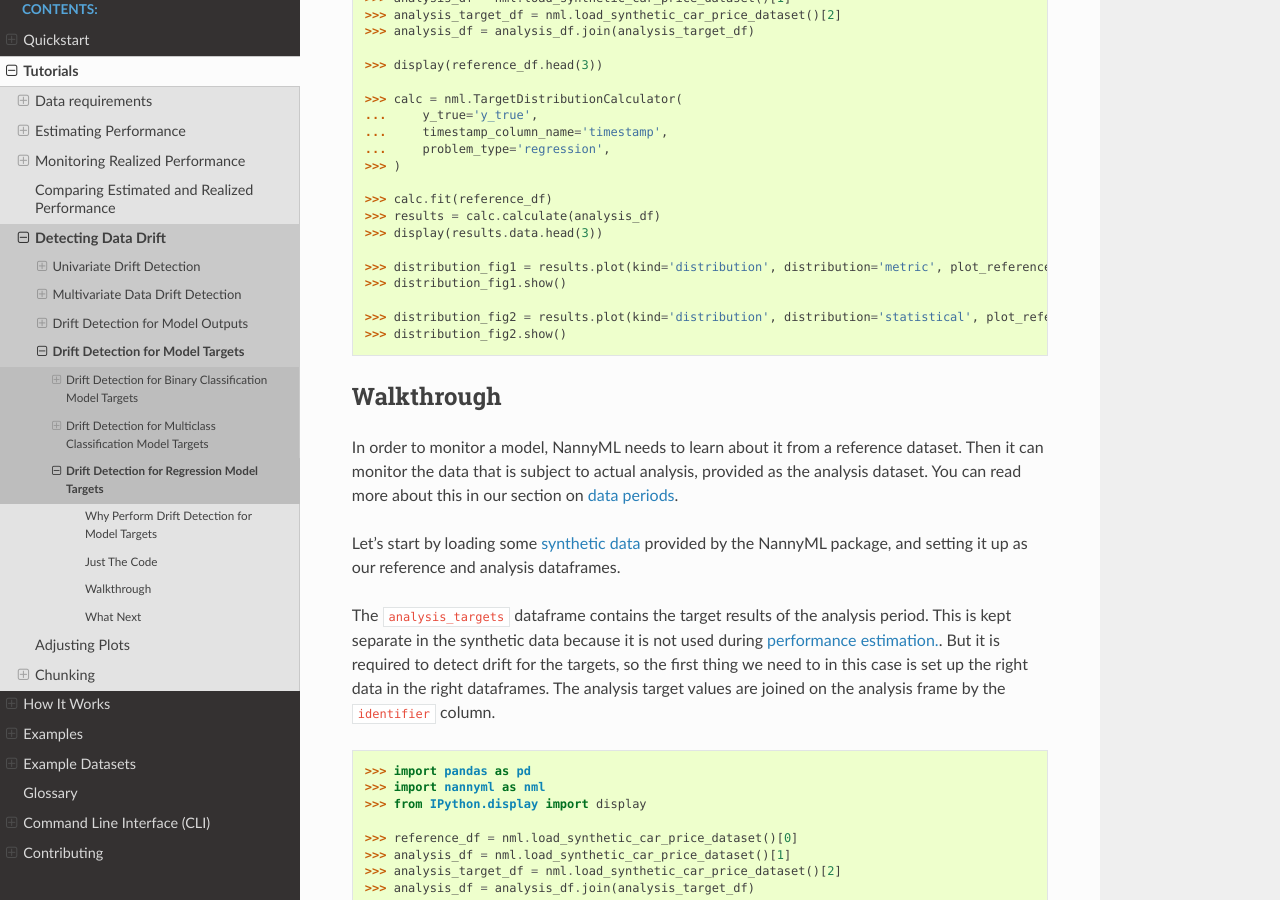
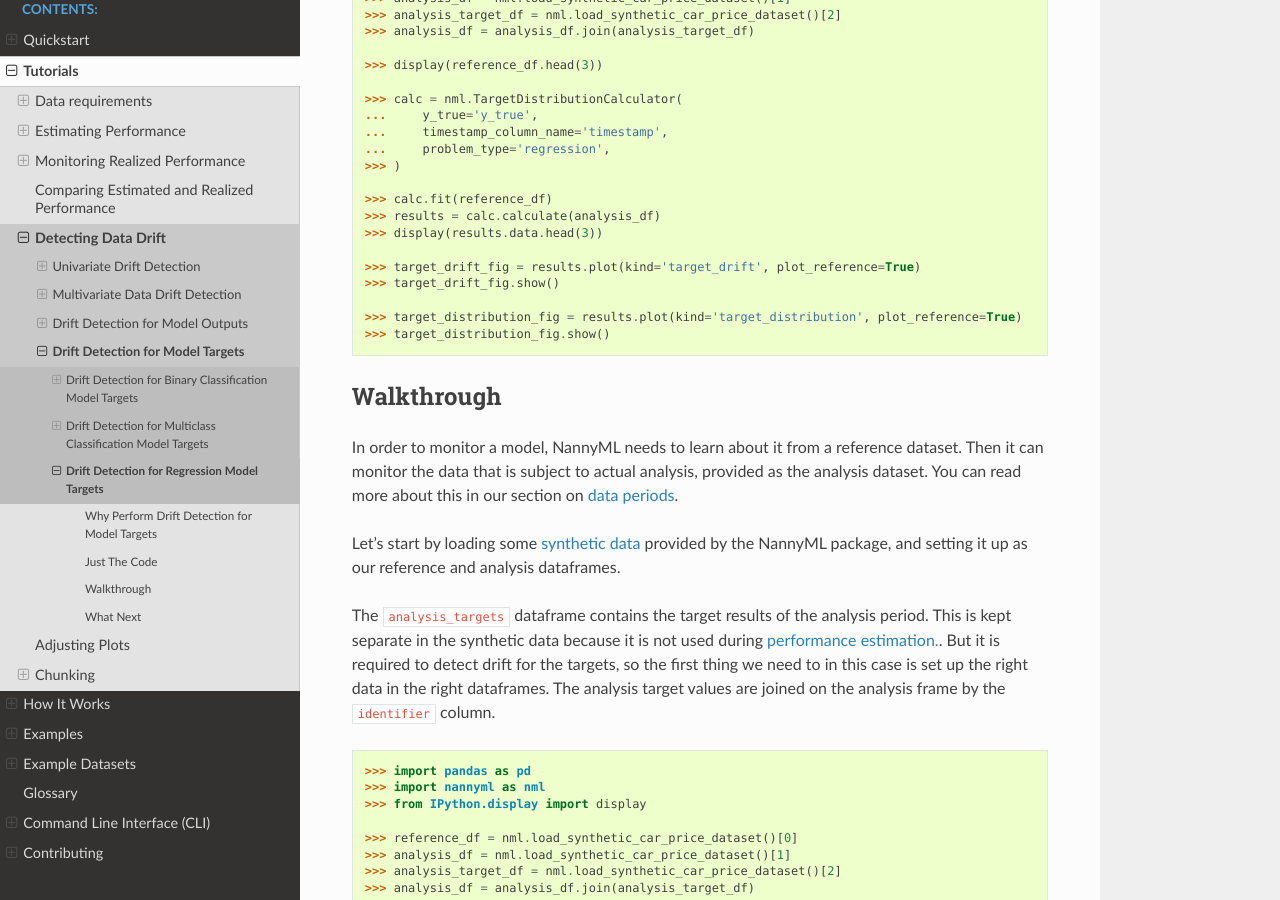
Before and after one commit to NannyML/nannyml, a Sphinx documentation site: the page built from docs/tutorials/detecting_data_drift/model_targets/drift_detection_for_regression_model_targets.rst, in a window 1280 px wide and 900 px high, scrolled down 817 px. Built offline with Sphinx 7.4.7 and the Read the Docs theme 2.0.0, drawn with Linux system fonts in a browser that asks for light colours; pages that are not in the unit, such as notebooks, are missing from menus; some of the changed text lies outside the part shown.

Commit message:
Refactored target drift calculator (rename plotting kinds + added joyplot for regression distribution plots)

```diff
--- a/docs/tutorials/detecting_data_drift/model_targets/drift_detection_for_regression_model_targets.rst
+++ b/docs/tutorials/detecting_data_drift/model_targets/drift_detection_for_regression_model_targets.rst
@@ -51,11 +51,11 @@
     >>> results = calc.calculate(analysis_df)
     >>> display(results.data.head(3))
 
-    >>> distribution_fig1 = results.plot(kind='distribution', distribution='metric', plot_reference=True)
-    >>> distribution_fig1.show()
+    >>> target_drift_fig = results.plot(kind='target_drift', plot_reference=True)
+    >>> target_drift_fig.show()
 
-    >>> distribution_fig2 = results.plot(kind='distribution', distribution='statistical', plot_reference=True)
-    >>> distribution_fig2.show()
+    >>> target_distribution_fig = results.plot(kind='target_distribution', plot_reference=True)
+    >>> target_distribution_fig.show()
 
 
 Walkthrough
@@ -132,20 +132,20 @@
 
 .. code-block:: python
 
-    >>> distribution_fig1 = results.plot(kind='distribution', distribution='metric', plot_reference=True)
-    >>> distribution_fig1.show()
+    >>> target_drift_fig = results.plot(kind='target_drift', plot_reference=True)
+    >>> target_drift_fig.show()
 
 Note that a dashed line, instead of a solid line, will be used for chunks that have missing target values.
 
-.. image:: /_static/tutorials/detecting_data_drift/model_targets/regression/target_distribution_metric.svg
+.. image:: /_static/tutorials/detecting_data_drift/model_targets/regression/target-drift.svg
 
 
 .. code-block:: python
 
-    >>> distribution_fig2 = results.plot(kind='distribution', distribution='statistical', plot_reference=True)
-    >>> distribution_fig2.show()
+    >>> target_distribution_fig = results.plot(kind='target_distribution', plot_reference=True)
+    >>> target_distribution_fig.show()
 
-.. image:: /_static/tutorials/detecting_data_drift/model_targets/regression/target_distribution_statistical.svg
+.. image:: /_static/tutorials/detecting_data_drift/model_targets/regression/target-distribution.svg
 
 
 What Next
```
Also changed, not shown: docs/tutorials/detecting_data_drift/model_targets/drift_detection_for_binary_classification_model_targets.rst (+4 -4 lines), docs/tutorials/detecting_data_drift/model_targets/drift_detection_for_multiclass_classification_model_targets.rst (+11 -12 lines), docs/_static/how-it-works-DEE-data.svg, docs/_static/how-it-works-DEE-regression-abs-errors-hist.svg, docs/_static/how-it-works-DEE-regression-errors-hist.svg, docs/_static/how-it-works-DEE.svg, docs/_static/tutorials/detecting_data_drift/model_targets/regression/target-distribution.svg (added), docs/_static/tutorials/detecting_data_drift/model_targets/regression/target-drift.svg (added), docs/_static/tutorials/detecting_data_drift/model_targets/regression/target_distribution_metric.svg (deleted), docs/_static/tutorials/detecting_data_drift/model_targets/regression/target_distribution_statistical.svg (deleted), docs/glossary.rst (line endings or trailing spaces), 5 other files.
